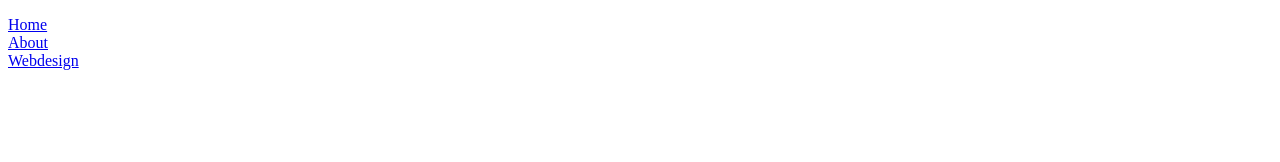
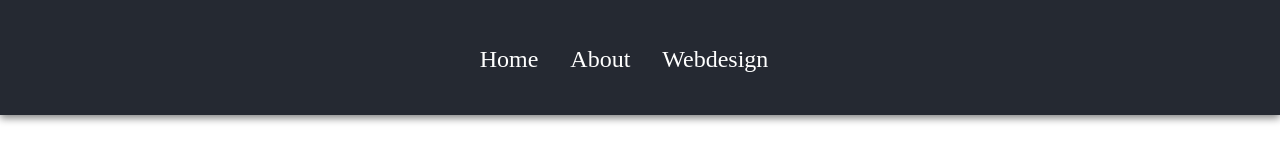
Before and after one commit to jako2889/Portfolie_Jakob, a plain HTML site: page index.html in a window 1280 px wide. Drawn offline with Linux system fonts and the light colour scheme.

Commit message:
added header position fixed

```diff
--- a/index.css
+++ b/index.css
@@ -1,7 +1,23 @@
+header {
+    position: fixed;
+    width: 100%;
+    height: 55px;
+    top: 0;
+    left: 0;
+    padding: 30px 0;
+    background-color: #252932;
+    box-shadow: 0px 3px 8px rgba(0, 0, 0, .5);
+}
+
+nav {
+    display: flex;
+    justify-content: center;
+}
+
 nav ul {
     display: flex;
     justify-content: flex-start;
-    flex-direction: column;
+    flex-direction: row;
     list-style: none;
     padding-left: 0;
 
@@ -37,3 +53,9 @@ nav ul li {
     color: white;
     text-decoration: underline;
 }
+
+nav a {
+    color: white;
+    text-decoration: none;
+    font-size: 1.5em;
+}
```
